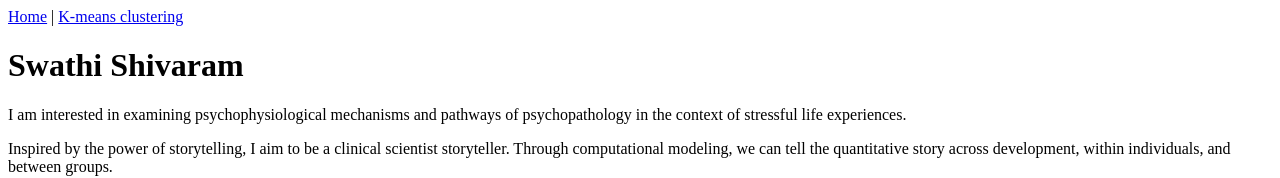
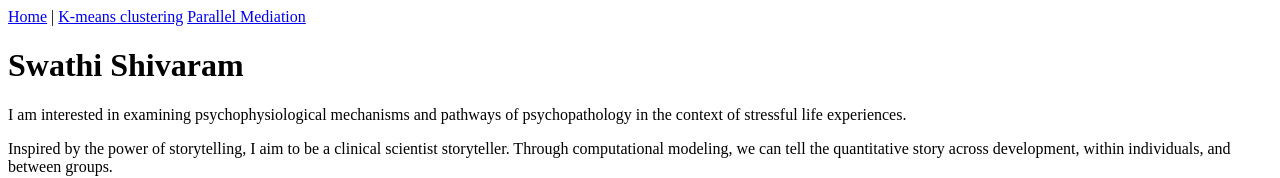
Before and after one commit to INFPvibes/SwathiShivaramPsychology.github.io, a plain HTML site: page index.html in a window 1280 px wide. Shown: the top 178 px of the page. Drawn offline with Linux system fonts and the light colour scheme.

Commit message:
Add link to Parallel Mediation in navigation

```diff
--- a/index.html
+++ b/index.html
@@ -9,6 +9,7 @@
   <nav>
     <a href="index.html">Home</a> |
     <a href="K-means_clustering.html">K-means clustering</a>
+     <a href="Parallel Mediation.html">Parallel Mediation</a>
   </nav>
 
   <h1>Swathi Shivaram</h1>
```
